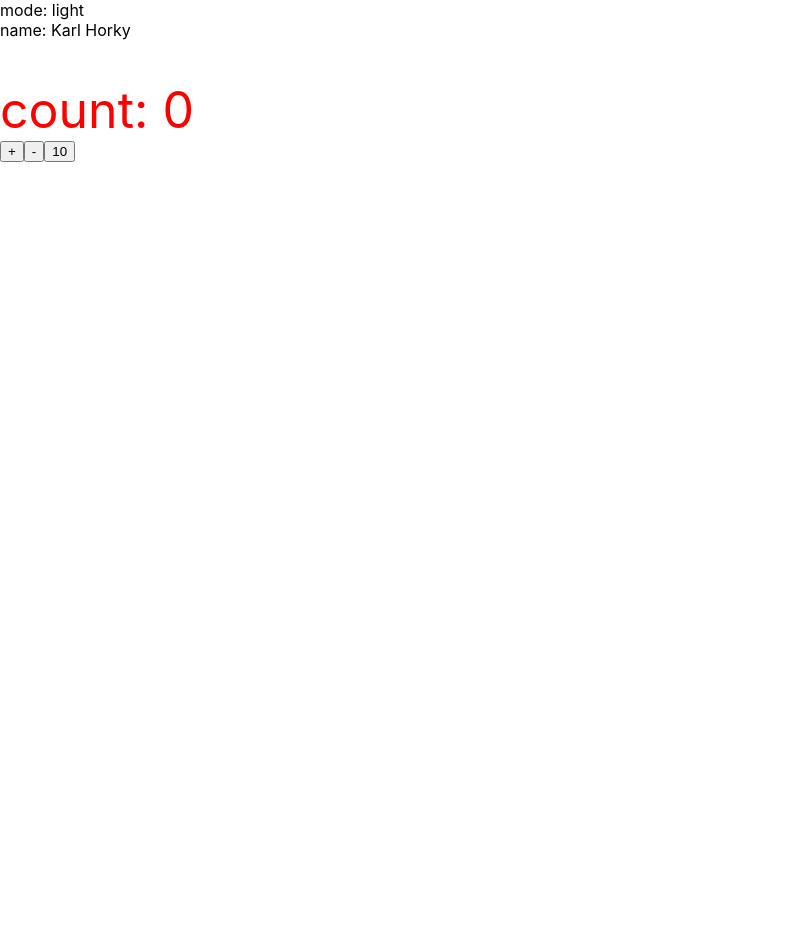
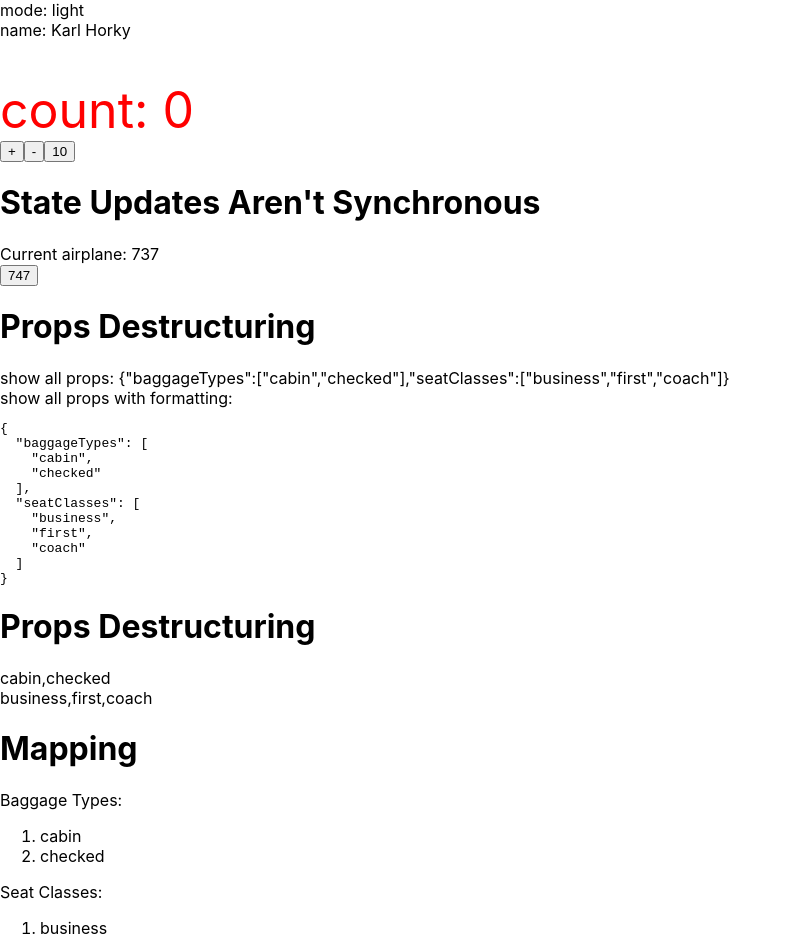
Before and after one commit to upleveled/react-components-props-state-sep-2021-2, a React (Create React App) app: page / in a window 1280 px wide. Shown: the top 939 px of the page, without its empty margins (0-792 px from the left). Before the commit the page ends 800 px from the top, so only its background shows below. Built offline with nearby package versions, Linux system fonts and the light colour scheme.

Commit message:
Add mapping, props and state components

```diff
--- a/src/App.js
+++ b/src/App.js
@@ -1,5 +1,9 @@
 import './App.css';
 import Counter from './Counter';
+import Mapping from './Mapping';
+import PropsDestructuring from './PropsDestructuring copy';
+import PropsInJsx from './PropsInJsx';
+import StateUpdatesArentSynchronous from './StateUpdatesArentSynchronous';
 
 // 2. You need to declare the props argument
 // which will become the object with all of the
@@ -50,8 +54,32 @@ export default function App() {
         mode={settingsMode}
         name={`Karl ${lastName}`}
       />
+      <Counter />
 
-      <Counter />
+      {/* State updates are not synchronous */}
+      <StateUpdatesArentSynchronous />
+
+      <PropsInJsx
+        baggageTypes={['cabin', 'checked']}
+        seatClasses={['business', 'first', 'coach']}
+      />
+
+      <PropsDestructuring
+        baggageTypes={['cabin', 'checked']}
+        seatClasses={['business', 'first', 'coach']}
+      />
+
+      <Mapping
+        baggageTypes={[
+          { id: 1, label: 'cabin' },
+          { id: 2, label: 'checked' },
+        ]}
+        seatClasses={[
+          { id: 1, label: 'business' },
+          { id: 2, label: 'first' },
+          { id: 3, label: 'coach' },
+        ]}
+      />
     </div>
   );
 }
--- /dev/null
+++ b/src/Mapping.js
@@ -0,0 +1,24 @@
+export default function Mapping(props) {
+  return (
+    <>
+      <h1>Mapping</h1>
+      <div>
+        Baggage Types:
+        <ol>
+          {props.baggageTypes.map((baggageType) => (
+            <li key={`baggage-type-${baggageType.id}`}>{baggageType.label}</li>
+          ))}
+        </ol>
+      </div>
+
+      <div>
+        Seat Classes:
+        <ol>
+          {props.seatClasses.map((seatClass) => (
+            <li key={`seat-class-${seatClass.id}`}>{seatClass.label}</li>
+          ))}
+        </ol>
+      </div>
+    </>
+  );
+}
--- /dev/null
+++ b/src/PropsDestructuring copy.js
@@ -0,0 +1,10 @@
+// Destructure the properties of the `props` object
+export default function PropsDestructuring({ baggageTypes, seatClasses }) {
+  return (
+    <>
+      <h1>Props Destructuring</h1>
+      <div>{baggageTypes.join(',')}</div>
+      <div>{seatClasses.join(',')}</div>
+    </>
+  );
+}
--- /dev/null
+++ b/src/PropsInJsx.js
@@ -0,0 +1,12 @@
+export default function PropsInJsx(props) {
+  return (
+    <>
+      <h1>Props Destructuring</h1>
+      <div>show all props: {JSON.stringify(props)}</div>
+      <div>
+        show all props with formatting:
+        <pre>{JSON.stringify(props, null, 2)}</pre>
+      </div>
+    </>
+  );
+}
--- /dev/null
+++ b/src/StateUpdatesArentSynchronous.js
@@ -0,0 +1,19 @@
+import React, { useState } from 'react';
+
+export default function StateUpdatesArentSynchronous() {
+  const [airplane, setAirplane] = useState('737');
+  return (
+    <>
+      <h1>State Updates Aren't Synchronous</h1>
+      <div>Current airplane: {airplane}</div>
+      <button
+        onClick={() => {
+          setAirplane('747'); // This doesn't immediately change the value of airplane to '747'
+          console.log('airplane', airplane); // airplane 737
+        }}
+      >
+        747
+      </button>
+    </>
+  );
+}
--- /dev/null
+++ b/src/react-app-env.d.ts
@@ -0,0 +1 @@
+/// <reference types="react-scripts" />
```
